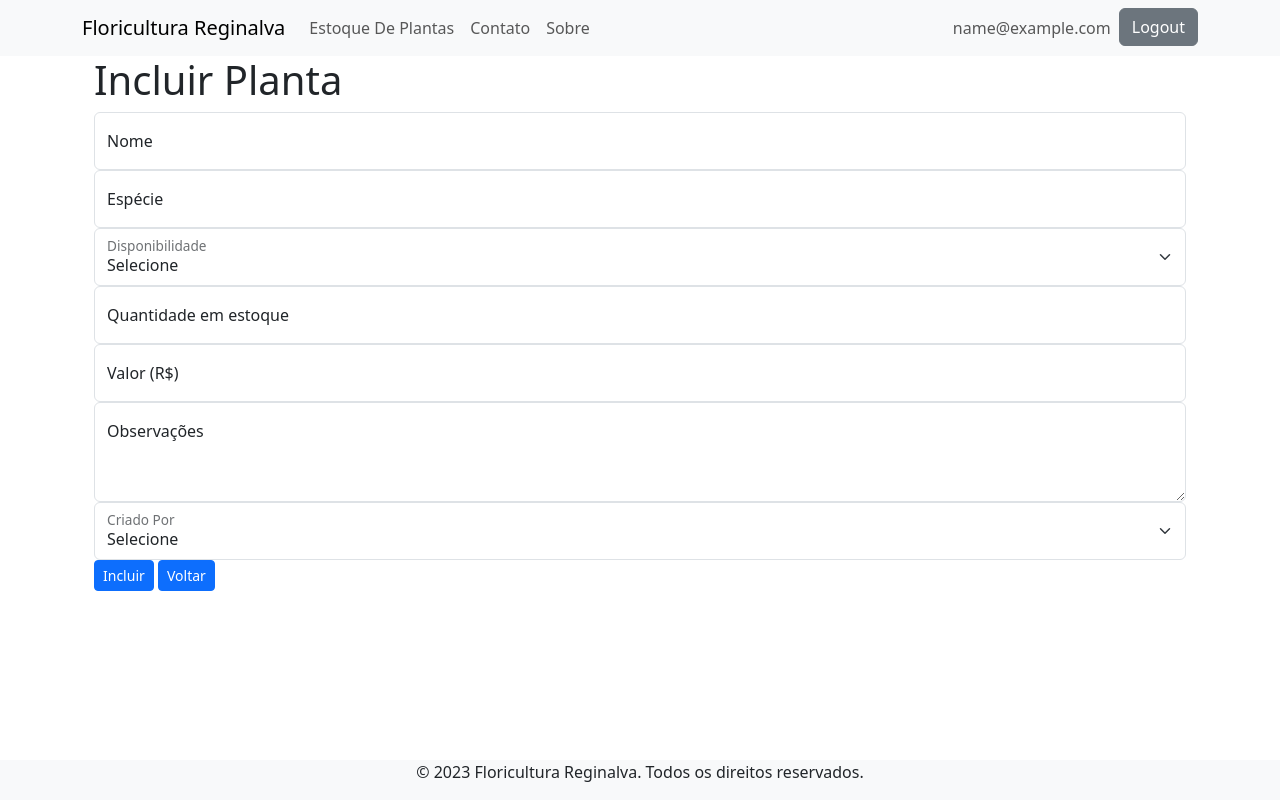
After one commit to lkscomk/sistema_floricultura, a Django app: page /incluir_planta/ in a window 1280 px wide. The commit adds this page. Run offline with Django 4.2, Linux system fonts and the light colour scheme; the visitor is signed in with stand-in values (Sample User, id 1); data comes from the database, SQL or seed files in the repository; both versions use the stored data as it was before the commit.

Commit message:
up de lukas

```diff
--- a/floricultura_marinalva/urls.py
+++ b/floricultura_marinalva/urls.py
@@ -8,6 +8,11 @@ urlpatterns = [
     path('login/', login_app, name='login'),
     path('planta/', lista_plantas, name='lista_plantas'),
     path('planta/<int:id>', exibir_planta, name='exibir_planta'),
-    path('contatos', contatos, name='contatos'),
-    path('sobre', sobre, name='sobre'),
+    path('contatos/', contatos, name='contatos'),
+    path('sobre/', sobre, name='sobre'),
+    path('incluir_planta/', incluir_planta, name='incluir_planta'),
+    path('editar_planta/<int:id>', editar_planta, name='editar_planta'),
+    path('excluir_planta/<int:id>', excluir_planta, name='excluir_planta'),
+    path('logout/', logout_app, name='logout'),
+    path('cadastro/', cadastro_app, name='cadastro')
 ]
--- a/plantas/models.py
+++ b/plantas/models.py
@@ -9,7 +9,7 @@ class Plantas(models.Model):
     quantidade_estoque = models.PositiveIntegerField()
     criado_em = models.DateTimeField(auto_now_add=True)
     criado_por = models.ForeignKey(User, on_delete=models.CASCADE)
-    observacoes = models.TextField()
+    observacoes = models.TextField(blank=True)
 
     def __str__(self):
         return self.nome
--- a/plantas/templates/base.html
+++ b/plantas/templates/base.html
@@ -34,9 +34,11 @@
                 </button>
                 <div class="collapse navbar-collapse" id="navbarNav">
                     <ul class="navbar-nav">
+                        {% if request.user.is_authenticated %}
                         <li class="nav-item">
                             <a class="nav-link" href="{% url 'lista_plantas' %}">Estoque De Plantas</a>
                         </li>
+                        {% endif %}
                         <li class="nav-item">
                             <a class="nav-link" href="{% url 'contatos' %}">Contato</a>
                         </li>
@@ -45,11 +47,16 @@
                         </li>
                     </ul>
                     <ul class="navbar-nav ms-auto">
-                        <li class="nav-item">
-                            {% if request.user.is_authenticated %}
+                        {% if request.user.is_authenticated %}
+                           <li class="nav-item">
                                 <span class="nav-link">{{ request.user.email }}</span>
-                            {% endif %}
-                        </li>
+                            </li>
+                            <li class="nav-item">
+                                <a class="btn btn-secondary" href="{% url 'logout' %}">
+                                    Logout
+                                </a>
+                            </li>
+                        {% endif %}
                     </ul>
                 </div>
 
--- /dev/null
+++ b/plantas/templates/incluir_planta.html
@@ -0,0 +1,76 @@
+{% extends 'base.html' %}
+<!DOCTYPE html>
+<html lang="en">
+
+<head>
+    <meta charset="UTF-8">
+    <meta http-equiv="X-UA-Compatible" content="IE=edge">
+    <meta name="viewport" content="width=device-width, initial-scale=1.0">
+    <link href="https://cdn.jsdelivr.net/npm/bootstrap@5.3.0/dist/css/bootstrap.min.css" rel="stylesheet"
+        integrity="sha384-9ndCyUaIbzAi2FUVXJi0CjmCapSmO7SnpJef0486qhLnuZ2cdeRhO02iuK6FUUVM" crossorigin="anonymous">
+    <script src="https://cdn.jsdelivr.net/npm/bootstrap@5.3.0/dist/js/bootstrap.bundle.min.js"
+        integrity="sha384-geWF76RCwLtnZ8qwWowPQNguL3RmwHVBC9FhGdlKrxdiJJigb/j/68SIy3Te4Bkz"
+        crossorigin="anonymous"></script>
+    <title>Document</title>
+</head>
+
+<body>
+    {% block content %}
+    <div class="container">
+        <h1>Incluir Planta</h1>
+        <form method="POST" action="{% url 'incluir_planta' %}">
+            {% csrf_token %}
+            <div class="form-floating">
+                <input type="text" class="form-control" id="nomeInput" name="nome" placeholder="Nome" required>
+                <label for="nomeInput">Nome</label>
+            </div>
+
+            <div class="form-floating">
+                <input type="text" class="form-control" id="especieInput" name="especie" placeholder="Espécie" required>
+                <label for="especieInput">Espécie</label>
+            </div>
+
+            <div class="form-floating">
+                <select class="form-select" id="disponibilidadeSelect" name="disponibilidade" required>
+                    <option selected disabled>Selecione</option>
+                    <option value="sim">Sim</option>
+                    <option value="nao">Não</option>
+                </select>
+                <label for="disponibilidadeSelect">Disponibilidade</label>
+            </div>
+
+            <div class="form-floating">
+                <input type="number" class="form-control" id="quantidadeInput" name="quantidade_estoque" placeholder="Quantidade em estoque" required>
+                <label for="quantidadeInput">Quantidade em estoque</label>
+            </div>
+
+            <div class="form-floating">
+                <input type="number" class="form-control" id="valorInput" name="valor" placeholder="Valor (R$)" required>
+                <label for="valorInput">Valor (R$)</label>
+            </div>
+
+            <div class="form-floating">
+                <textarea class="form-control" id="observacoesTextarea" name="observacoes" placeholder="Observações" style="height: 100px"></textarea>
+                <label for="observacoesTextarea">Observações</label>
+            </div>
+
+            <div class="form-floating">
+                <select class="form-select" id="criadoPorSelect" name="criadoPor" required>
+                    <option selected disabled>Selecione</option>
+                    {% for usuario in usuarios %}
+                    <option value="{{ usuario.id }}">{{ usuario.username }}</option>
+                    {% endfor %}
+                </select>
+                <label for="criadoPorSelect">Criado Por</label>
+            </div>
+
+            <button type="submit" class="btn btn-primary btn-sm">Incluir</button>
+            <a class="btn btn-primary btn-sm" href="{% url 'lista_plantas' %}">
+                Voltar
+            </a>
+        </form>
+    </div>
+    {% endblock %}
+</body>
+
+</html>
--- a/plantas/templates/lista_plantas.html
+++ b/plantas/templates/lista_plantas.html
@@ -56,6 +56,9 @@
     <a class="btn btn-primary btn-sm" href="{% url 'home' %}">
         Voltar
     </a>
+    <a class="btn btn-primary btn-sm" href="{% url 'incluir_planta' %}">
+        Adicionar +
+    </a>
     {% endblock %}
 </body>
 
--- a/plantas/views.py
+++ b/plantas/views.py
@@ -1,12 +1,23 @@
 from django.shortcuts import render, redirect, get_object_or_404
 from django.contrib.auth.decorators import login_required
-from django.contrib.auth import authenticate, login
+from django.contrib.auth import authenticate, login, logout
 from django.contrib.auth.models import User
+from django.contrib import messages
 from .models import Plantas
 
 @login_required
 def index(request):
     return render(request, 'index.html', {'mensagem': 'Sistema Interno de Controle'})
+
+@login_required
+def excluir_planta(request, id):
+    planta = get_object_or_404(Plantas, id=id)
+
+    if request.method == 'POST':
+        planta.delete()
+        return redirect('lista_plantas')
+
+    return render(request, 'excluir_planta.html', {'planta': planta})
 
 def contatos(request):
     return render(request, 'contatos.html')
@@ -14,8 +25,53 @@ def contatos(request):
 def sobre(request):
     return render(request, 'sobre.html')
 
-def error_404(request, exception):
-    return render(request, '404.html', status=404)
+@login_required #so pode acessa essa view se tiver logado
+def editar_planta(request, id):
+    planta = get_object_or_404(Plantas, id=id)
+    usuarios = User.objects.all()
+    if request.method == 'POST':
+        print(request.POST)
+        # Processar os dados do formulário e salvar as alterações
+        planta.nome = request.POST.get('nome')
+        planta.especie = request.POST.get('especie')
+        disponibilidade = request.POST.get('disponibilidade', False)
+        if disponibilidade.upper() == "SIM":
+            disponibilidade = True
+        else:
+            disponibilidade = False
+        planta.quantidade_estoque = request.POST.get('quantidade_estoque')
+        planta.valor = request.POST.get('valor')
+        planta.observacoes = request.POST.get('observacoes')
+        planta.criado_por_id = request.POST.get('criado_por')
+        planta.save()
+        messages.success(request, 'Planta atualizada com sucesso.')
+        return redirect('lista_plantas')
+    return render(request, 'editar_planta.html', {'planta': planta, 'usuarios': usuarios})
+
+@login_required #so pode acessa essa view se tiver logado
+def incluir_planta(request):
+    if request.method == 'POST':
+        print(request.POST)
+        nome = request.POST['nome']
+        especie = request.POST['especie']
+        disponibilidade = request.POST.get('disponibilidade', False)
+        if disponibilidade.upper() == "SIM":
+            disponibilidade = True
+        else:
+            disponibilidade = False
+        quantidade_estoque = request.POST['quantidade_estoque']
+        valor = request.POST['valor']
+        observacoes = request.POST['observacoes']
+        criado_por = request.user
+
+        planta = Plantas(nome=nome, especie=especie, disponibilidade=disponibilidade, quantidade_estoque=quantidade_estoque, valor=valor, observacoes=observacoes, criado_por=criado_por)
+        planta.save()
+
+        return redirect('lista_plantas')
+
+    usuarios = User.objects.all()
+    conteudo = {'usuarios': usuarios}
+    return render(request, 'incluir_planta.html', conteudo)
 
 @login_required #so pode acessa essa view se tiver logado
 def lista_plantas(request):
@@ -42,3 +98,26 @@ def login_app(request): #nao pode ser apenas LOGIN pq o codigo estava confundind
             return render(request, 'login.html', {'error_message': error_message})
     else:
         return render(request, 'login.html')
+
+
+def logout_app(request):
+    logout(request)
+    return redirect('home')
+
+def cadastro_app(request):
+    if request.method == 'POST':
+        username = request.POST['username']
+        password = request.POST['password']
+        email = request.POST['email']
+        # Realize a validação dos dados conforme necessário
+
+        # Crie o usuário
+        user = User.objects.create_user(username=username, email=email, password=password)
+
+        # Faça o login do usuário
+        login(request, user)
+
+        # Redirecione para a página desejada após o cadastro
+        return redirect('home')
+
+    return render(request, 'cadastro.html')
```
Also changed, not shown: floricultura_marinalva/settings.py (+30 -24 lines), plantas/templates/cadastro.html (added, +33 -0 lines), plantas/templates/editar_planta.html (added, +70 -0 lines), plantas/templates/excluir_planta.html (added, +30 -0 lines), plantas/templates/exibir_planta.html (+15 -8 lines), plantas/templates/login.html (+11 -4 lines), pyproject.toml (deleted, +0 -14 lines), README.md (deleted), db.sqlite3 (deleted), plantas/migrations/0002_alter_plantas_observacoes.py (added), 3 other files.
